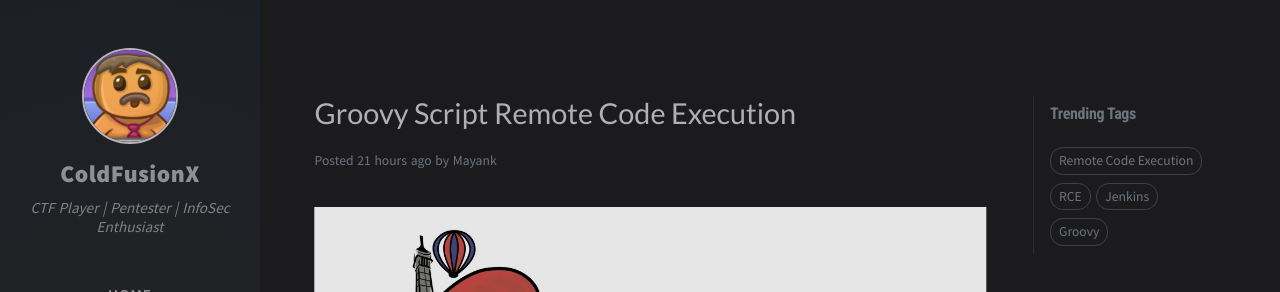
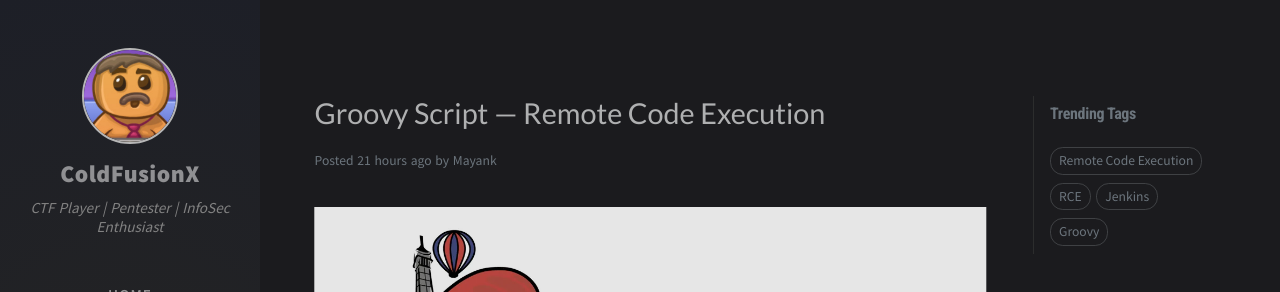
Before and after one commit to ColdFusionX/ColdFusionX.github.io, a Jekyll site: the page built from _posts/2020-08-24-Groovy_RCE.md, in a window 1280 px wide and 900 px high. Shown: the top 292 px of the window. Built offline with Jekyll 4.4.1, drawn with Linux system fonts in a browser that asks for light colours; nearby versions of some CDN libraries; comment, search, counter and statistics services are not loaded.

```diff
--- a/_posts/2020-08-24-Groovy_RCE.md
+++ b/_posts/2020-08-24-Groovy_RCE.md
@@ -1,5 +1,5 @@
 ---
-title: "Groovy Script Remote Code Execution"
+title: "Groovy Script — Remote Code Execution"
 date: 2020-08-24 18:13:44 +/-0800
 categories: [Cheatsheets,Scripts]
 tags: [Remote Code Execution,Groovy,RCE,Jenkins]
```
